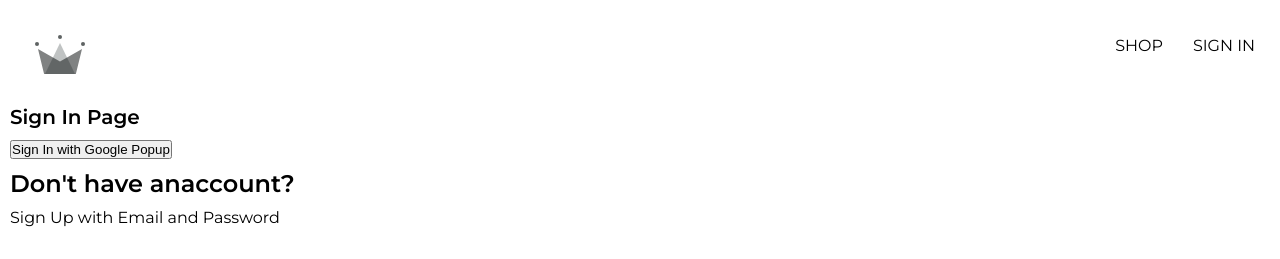
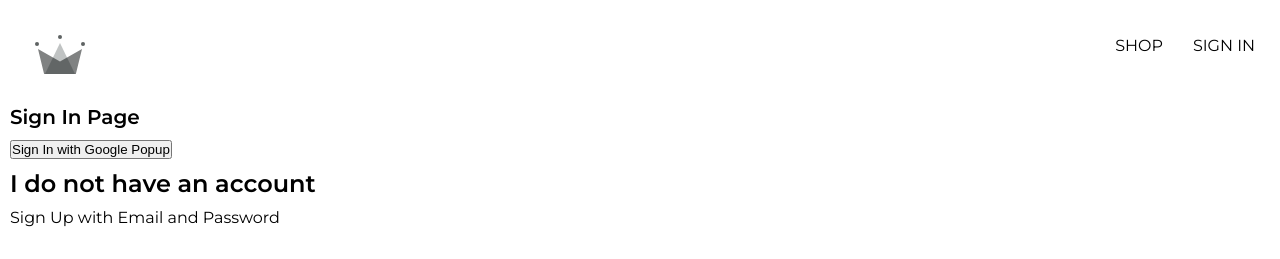
Before and after one commit to tariq-k-dev/crwn-clothing, a React (Create React App) app: page /sign-in in a window 1280 px wide. Shown: the top 259 px of the page. Built offline with nearby package versions, Linux system fonts and the light colour scheme.

Commit message:
Change sign up component heading

```diff
--- a/src/components/sign-up-form/sign-up-form.component.jsx
+++ b/src/components/sign-up-form/sign-up-form.component.jsx
@@ -139,7 +139,7 @@ const SignUpForm = () => {
 
   return (
     <div className='sign-up-container'>
-      <h2>Don't have anaccount?</h2>
+      <h2>I do not have an account</h2>
       <span>Sign Up with Email and Password</span>
       <form method='post' onSubmit={handleSubmit}>
         <FormInput
```
